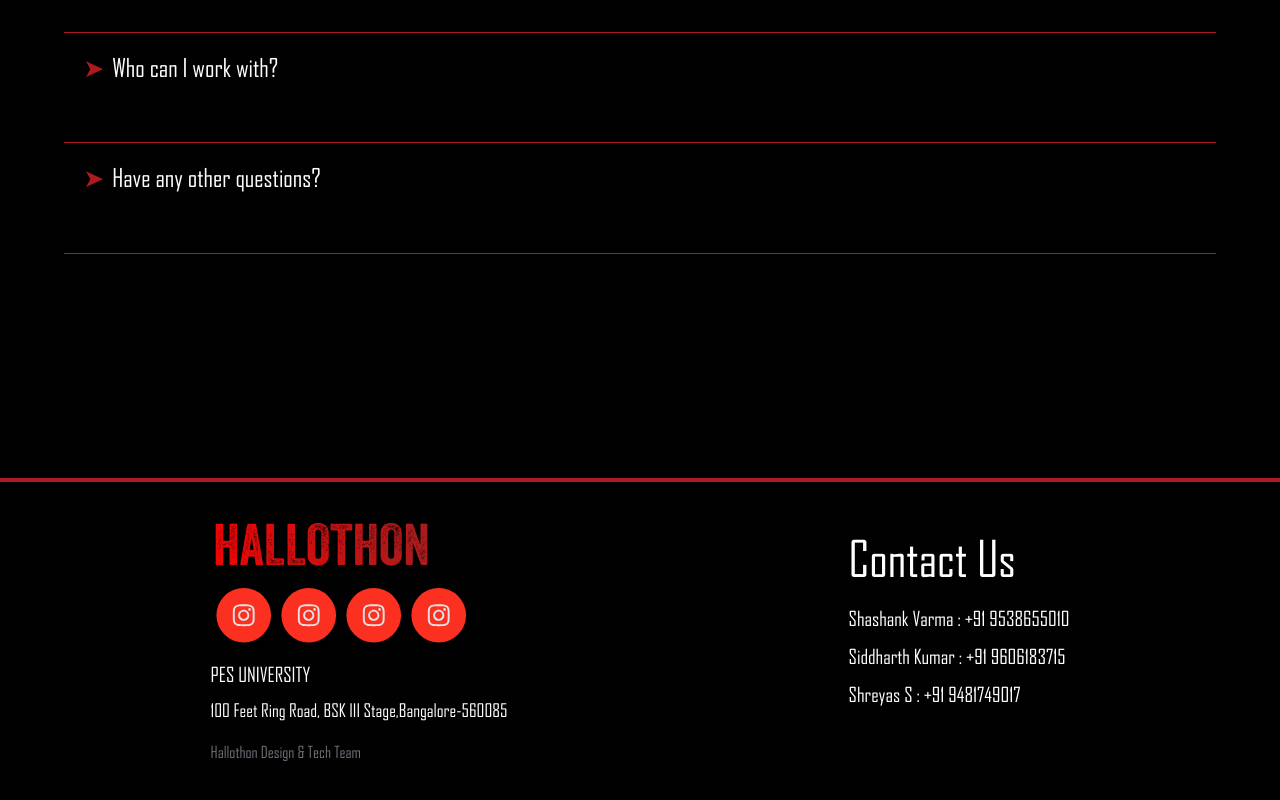
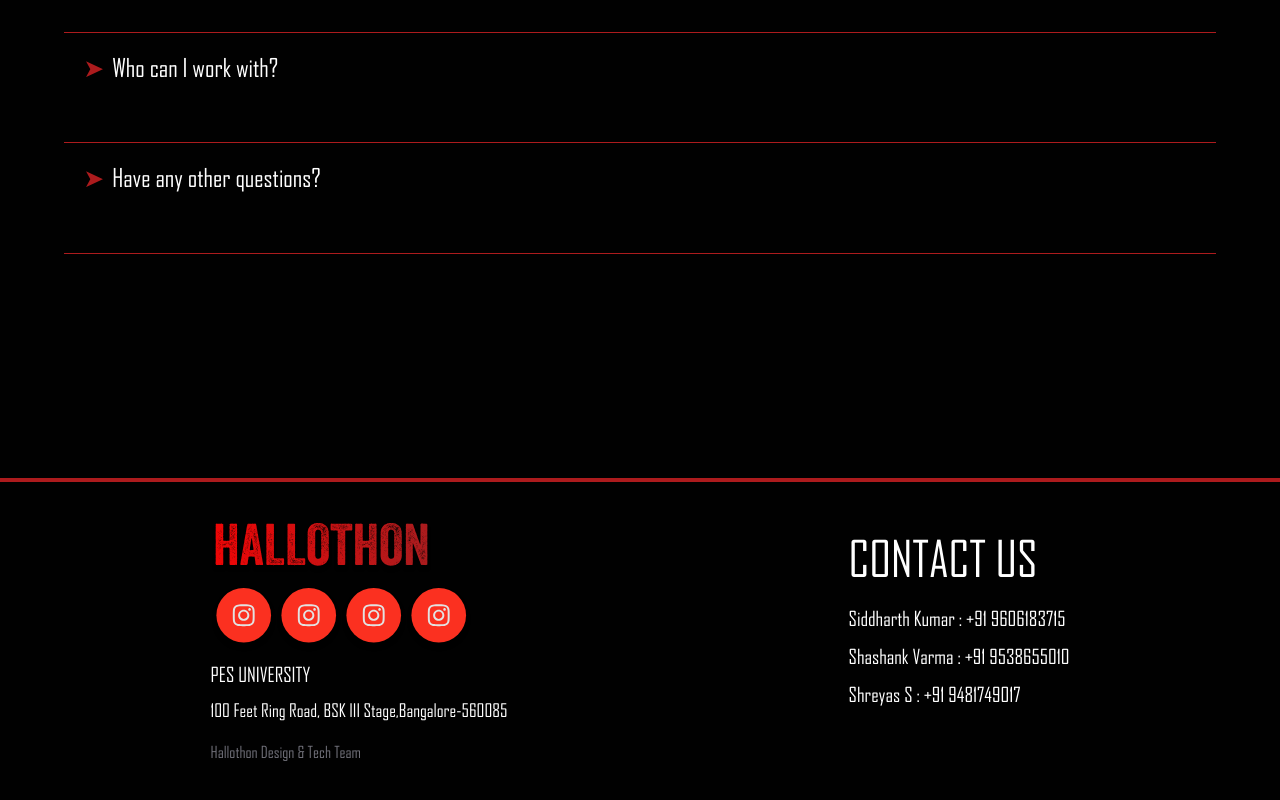
Before and after one commit to shreyaskaundinya/hallothon-website, a Next.js app: page / in a window 1280 px wide. Shown: the part 2807-3607 px from the top of the page. Built offline with nearby package versions, Linux system fonts and the light colour scheme; a web font is replaced by a local one.

Commit message:
register

```diff
--- a/pages/register/index.js
+++ b/pages/register/index.js
@@ -11,7 +11,8 @@ function Registration() {
                 <link rel='icon' href='/favicon.ico' />
             </Head>
             <Navbar />
-            <RegistrationForm />
+            <div className='text-5xl text-center py-16'>Regrations Opening at 11:59 PM Today</div>
+            {/* <RegistrationForm /> */}
         </div>
     );
 }
--- a/src/components/Footer.js
+++ b/src/components/Footer.js
@@ -30,11 +30,9 @@ function Footer() {
                 </h2>
             </div>
             <div className='flex flex-col  gap-2'>
-                <h1 className='text-step-5 m-0'>Contact Us</h1>
+                <h1 className='text-step-5 m-0'>CONTACT US</h1>
+                <h5 className='text-step-1'>Siddharth Kumar : +91 9606183715</h5>
                 <h5 className='text-step-1'>Shashank Varma : +91 9538655010</h5>
-                <h5 className='text-step-1'>
-                    Siddharth Kumar : +91 9606183715
-                </h5>
                 <h5 className='text-step-1'>Shreyas S : +91 9481749017</h5>
             </div>
         </div>
--- a/src/components/RegistrationForm.js
+++ b/src/components/RegistrationForm.js
@@ -285,8 +285,7 @@ function RegistrationForm() {
                     <p>- A team can consist of 3-4 members.</p>
                     <p>- Click on Save Changes to save the form as a draft.</p>
                     <p>- After filling out the form recheck all the details as you won't be able to edit it later. After you are done, click on the Submit button, and that's it , your team is registered for Hallothon 2022!</p>
-                    <p>- We will be selecting teams on the basis of the solution given by you ,for the problem statements given below. A  totally diffrent problem statement might be given to the selected teams by us, prior to the event. </p>
-
+                    <p className='underline italic '>- We will be selecting teams on the basis of the solution given by you ,for the problem statements given below. A  totally diffrent problem statement might be given to the selected teams by us, prior to the event. </p>
 
                 </div>
             </div>
@@ -314,10 +313,12 @@ function RegistrationForm() {
 
                 <label htmlFor='solution'>
                     <span>Problem Statements , Choose any one:</span>
-                    <span>1.</span>
+                    <span>1. With the introduction of concept of smart cities and smart health care and applications of IoT in various sectors, huge mounts of data will be generated. Long term success of these projects will depend on the underlying data analytics capability. Data transmitted by sensors needs to be continuously processed in real time , creating triggers or alarms in immediate terms and also deriving intelligent insights in the long term. Explain in detail how would you tackle the collection and handling of such huge amount of data in real time taking the example of any iot device of your choice. Also describe the approaches to learn from the data collected by listing out the various analytics techniques used to learn the data and possibly build a model to handle the real time inflow and learning of the data.</span>
+                    <span className='text-center'>------------------------------------------------------</span>
                     <span>2.</span>
                     <span>3.</span>
                     <span>4.</span>
+                    <span>5. Open Source to solve daily problems</span>
                     Explain your solution for the problem statement in detail below, please mention the problem statement number.
                     <textarea
                         required
```
